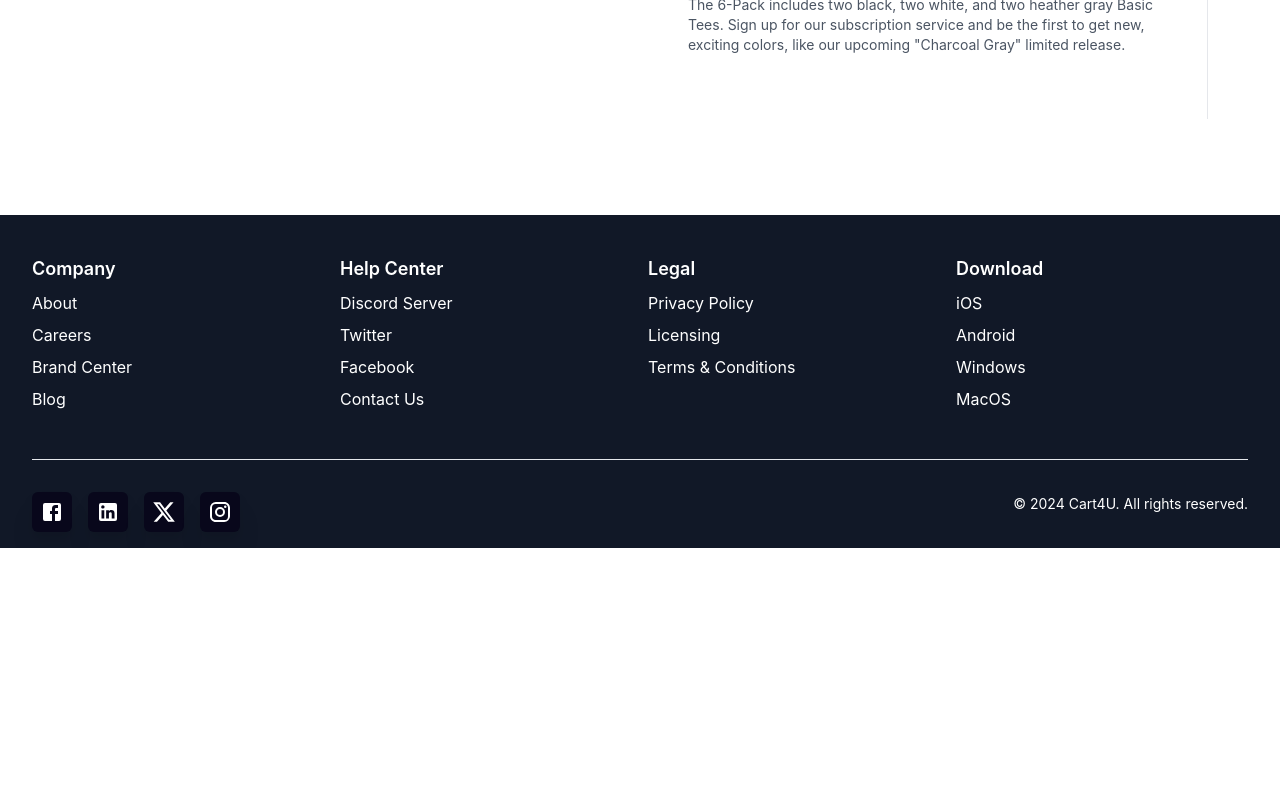
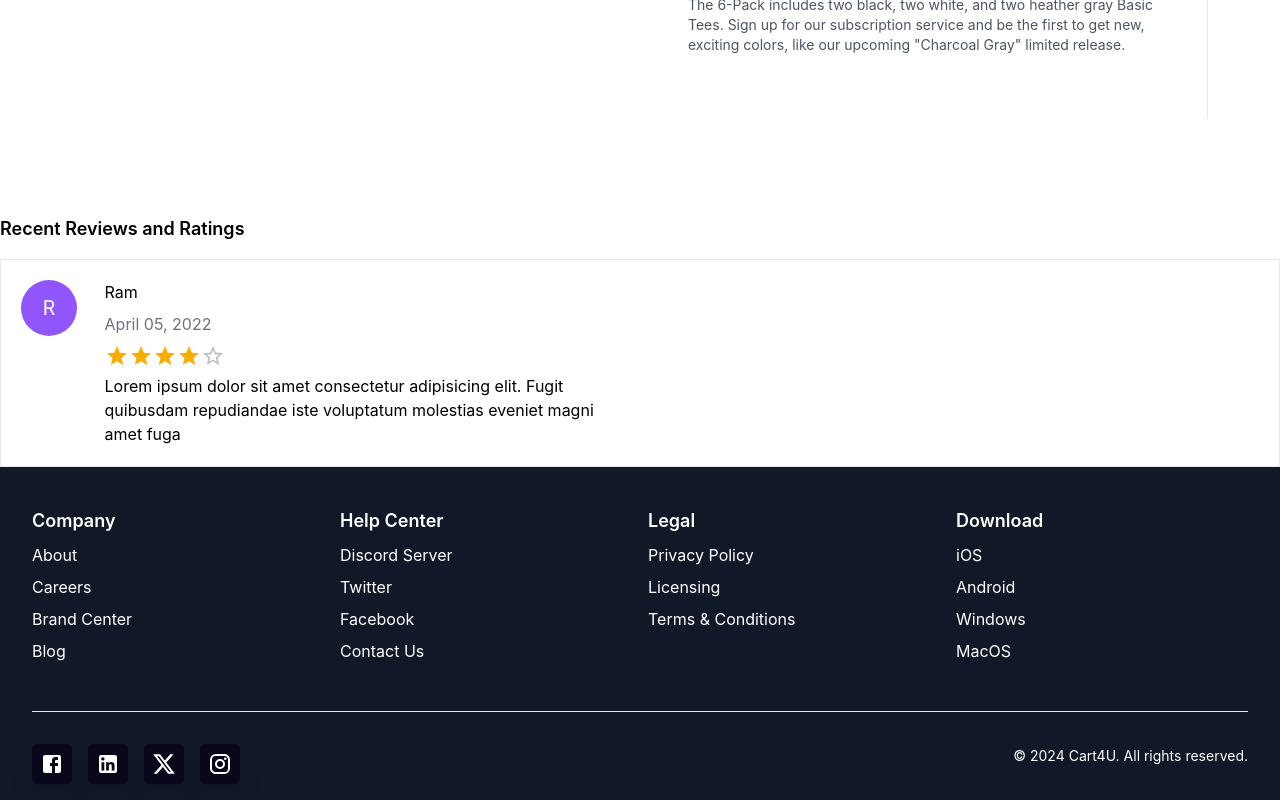
Before and after one commit to Jagadish03/Ecommerse, a React (Create React App) app: page / in a window 1280 px wide. Shown: the part 973-1773 px from the top of the page. Before the commit the page ends 1521 px from the top, so only its background shows below. Built offline with nearby package versions, Linux system fonts and the light colour scheme.

Commit message:
Ratings and reviews

```diff
--- a/src/customer/components/ProductDetails/ProductDetails.jsx
+++ b/src/customer/components/ProductDetails/ProductDetails.jsx
@@ -1,10 +1,11 @@
 import { useState } from "react";
 import { StarIcon } from "@heroicons/react/20/solid";
 import { RadioGroup } from "@headlessui/react";
-import Rating from '@mui/material/Rating';
-import Button from '@mui/material/Button';
+import Rating from "@mui/material/Rating";
+import Button from "@mui/material/Button";
 import { px } from "framer-motion";
-
+import { Grid } from "@mui/material";
+import ProductReviewCard from "./ProductReviewCard";
 
 const product = {
   name: "Basic Tee 6-Pack",
@@ -153,9 +154,11 @@ export default function ProductDetails() {
               {/* Reviews */}
               <div className="mt-6">
                 <div className="flex items-center space-x-5">
-                <Rating name="read-only" value={3} readOnly />
-                <p className="opacity-50 text-sm">586865 Rating</p>
-                <p className=" ml-3 text-sm text-indigo-600 font-medium">38702 Reviews</p>
+                  <Rating name="read-only" value={3} readOnly />
+                  <p className="opacity-50 text-sm">586865 Rating</p>
+                  <p className=" ml-3 text-sm text-indigo-600 font-medium">
+                    38702 Reviews
+                  </p>
                 </div>
               </div>
 
@@ -277,7 +280,10 @@ export default function ProductDetails() {
                   </RadioGroup>
                 </div>
 
-                <Button variant="contained" sx={{ mt: 3, px: 5, py: 2 , bgcolor:"#9155fd" }}>
+                <Button
+                  variant="contained"
+                  sx={{ mt: 3, px: 5, py: 2, bgcolor: "#9155fd" }}
+                >
                   Add to Cart
                 </Button>
               </form>
@@ -321,6 +327,22 @@ export default function ProductDetails() {
             </div>
           </div>
         </section>
+
+        {/* ratings and reviews */}
+        <section>
+          <h1 className="font-semibold text-lg pb-4">
+            Recent Reviews and Ratings
+          </h1>
+          <div className="border p-5">
+            <Grid container spacing={7}>
+              <Grid item xs={7}>
+                <div className="space-y-5">
+                    <ProductReviewCard />
+                </div>
+              </Grid>
+            </Grid>
+          </div>
+        </section>
       </div>
     </div>
   );
--- /dev/null
+++ b/src/customer/components/ProductDetails/ProductReviewCard.jsx
@@ -0,0 +1,37 @@
+import { Avatar, Box, Grid, Rating } from "@mui/material";
+import React from "react";
+
+const ProductReviewCard = () => {
+  return (
+    <div>
+      <Grid container spacing={2} gap={3}>
+        <Grid item xs={1}>
+          <Box>
+            <Avatar
+              className="text-white"
+              sx={{ bgcolor: "#9155fd", width: 56, height: 56 }}
+            >
+              R
+            </Avatar>
+          </Box>
+        </Grid>
+        <Grid item xs={9}>
+          <div className="space-y-2">
+            <div>
+              <p>Ram</p>
+              <p className="text-gray-500 my-2">April 05, 2022</p>
+            </div>
+          </div>
+          <Rating value={4} name="half-rating" readOnly />
+          <p>
+            Lorem ipsum dolor sit amet consectetur adipisicing elit. Fugit
+            quibusdam repudiandae iste voluptatum molestias eveniet magni amet
+            fuga
+          </p>
+        </Grid>
+      </Grid>
+    </div>
+  );
+};
+
+export default ProductReviewCard;
```
